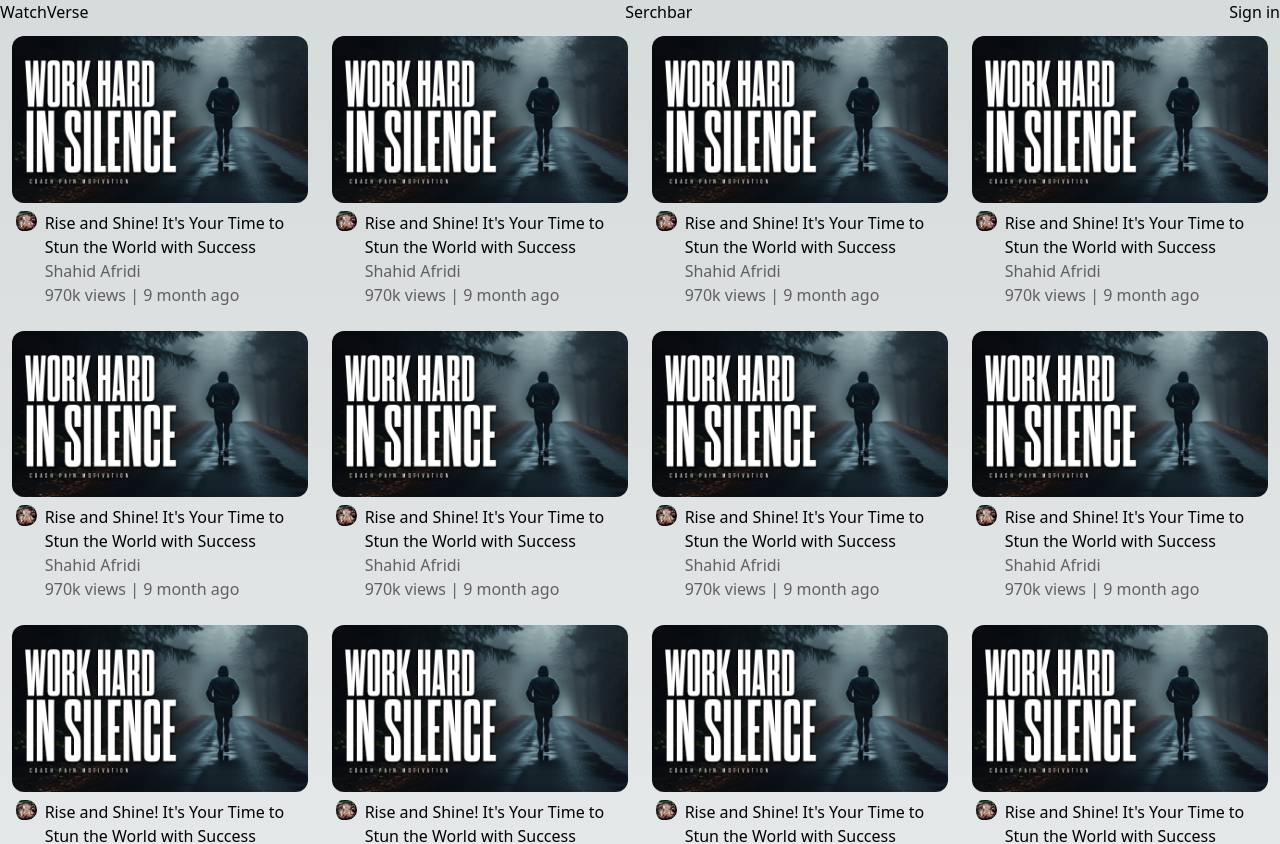
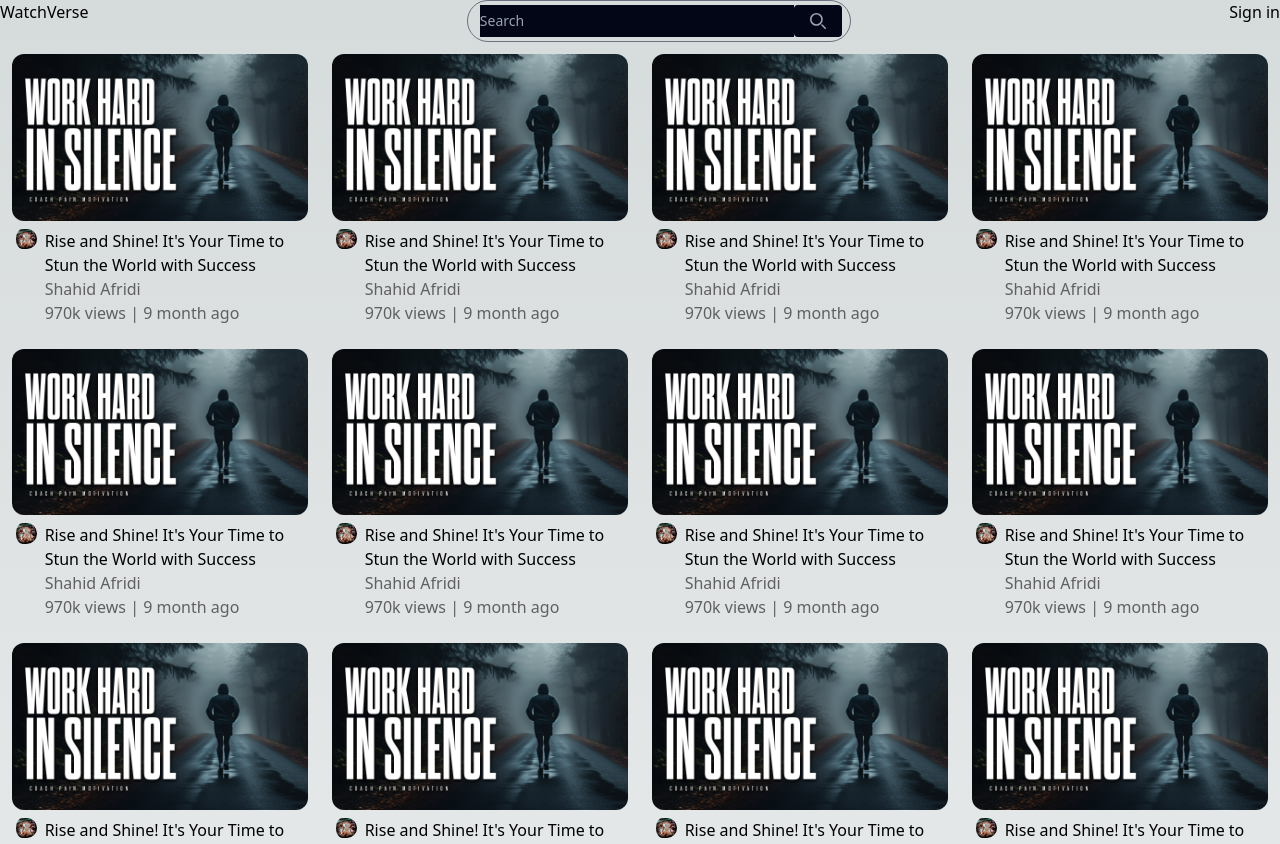
Before and after one commit to Aapush01/WatchVerse, a Next.js app in the folder watch-verse/: page / in a window 1280 px wide. Shown: the top 844 px of the page. Built offline with nearby package versions, Linux system fonts and the light colour scheme.

Commit message:
add SearchBar

```diff
--- a/watch-verse/src/components/AppBar.tsx
+++ b/watch-verse/src/components/AppBar.tsx
@@ -1,8 +1,8 @@
-
+import { SearchBar } from "./SearchBar"
 export const  AppBar = () => {
     return <div className="flex justify-between">
        <div>WatchVerse</div>
-       <div>Serchbar</div>
+       <div><SearchBar/></div>
        <div>Sign in</div>
     </div>
 }
--- /dev/null
+++ b/watch-verse/src/components/SearchBar.tsx
@@ -0,0 +1,14 @@
+
+export const SearchBar = () => {
+    return <div className="w-2/4">
+            <div className="w-96 flex  border border-gray-500 rounded-3xl p-1 pl-3 text-sm pr-2">
+                <input  id="default-search" className="w-full bg-slate-950 text-white border-none outline-none" placeholder="Search" required />
+                <button className="bg-slate-950 text-gray-400 font-bold py-2 px-4 rounded inline-flex items-center">
+                    <svg className="w-4 h-4" aria-hidden="true" xmlns="http://www.w3.org/2000/svg" fill="none" viewBox="0 0 20 20">
+                        <path stroke="currentColor" stroke-linecap="round" stroke-linejoin="round" stroke-width="2" d="m19 19-4-4m0-7A7 7 0 1 1 1 8a7 7 0 0 1 14 0Z"/>
+                    </svg>
+                </button>
+            </div>
+
+    </div>
+}
```
